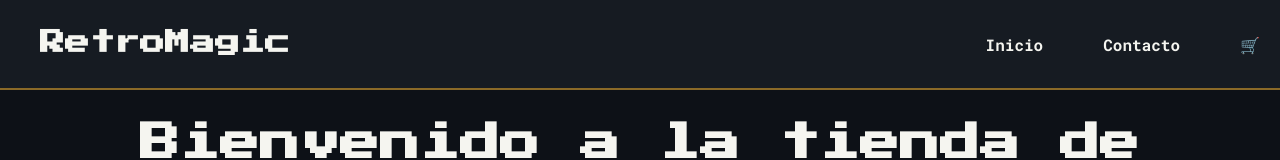
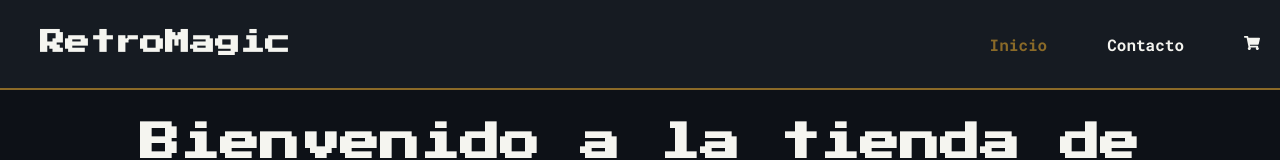
Before and after one commit to FedericoLazarte/retro-magic, a React (Vite) app: page / in a window 1280 px wide. Shown: the top 160 px of the page. Built offline with nearby package versions, Linux system fonts and the light colour scheme.

Commit message:
agregando reac-icons

```diff
--- a/package.json
+++ b/package.json
@@ -12,6 +12,7 @@
   "dependencies": {
     "react": "^19.2.8",
     "react-dom": "^19.2.8",
+    "react-icons": "^5.7.0",
     "react-router-dom": "^7.18.4"
   },
   "devDependencies": {
--- a/src/components/layouts/nav/Nav.jsx
+++ b/src/components/layouts/nav/Nav.jsx
@@ -1,31 +1,42 @@
-import { Link } from "react-router-dom";
+import { NavLink } from "react-router-dom";
 import styles from "./Nav.module.css";
 import { useCart } from "../../../context/CartContext";
+import { FaShoppingCart } from "react-icons/fa";
 
 function Nav() {
   const { getCartQuantity } = useCart();
   const totalCards = getCartQuantity();
 
+  const getClassName = ({ isActive }) => {
+    const classes = [styles.link];
+
+    if (isActive) {
+      classes.push(styles.active);
+    }
+
+    return classes.join(" ");
+  };
+
   return (
     <nav>
       <ul className={styles.list}>
         <li>
-          <Link to="/" className={styles.link}>
+          <NavLink to="/" className={getClassName}>
             Inicio
-          </Link>
+          </NavLink>
         </li>
         <li>
-          <Link to="/contact" className={styles.link}>
+          <NavLink to="/contact" className={getClassName}>
             Contacto
-          </Link>
+          </NavLink>
         </li>
         <li>
-          <Link to="/cart" className={styles.link}>
-            🛒{" "}
+          <NavLink to="/cart" className={getClassName}>
+            <FaShoppingCart/>{" "}
             {totalCards > 0 && (
               <span className={styles.count}>{totalCards}</span>
             )}
-          </Link>
+          </NavLink>
         </li>
       </ul>
     </nav>
--- a/src/components/layouts/nav/Nav.module.css
+++ b/src/components/layouts/nav/Nav.module.css
@@ -26,8 +26,13 @@
   background-size: 100% 2px;
 }
 
+.active {
+  color: var(--border-color);
+}
+
 .count {
   background-color: #c47463;
+  color: var(--main-color);
   border-radius: 50%;
   padding: 0.5rem;
   text-align: center;
```
Also changed, not shown: 1 other file (tests, documents, lock files or other folders).
